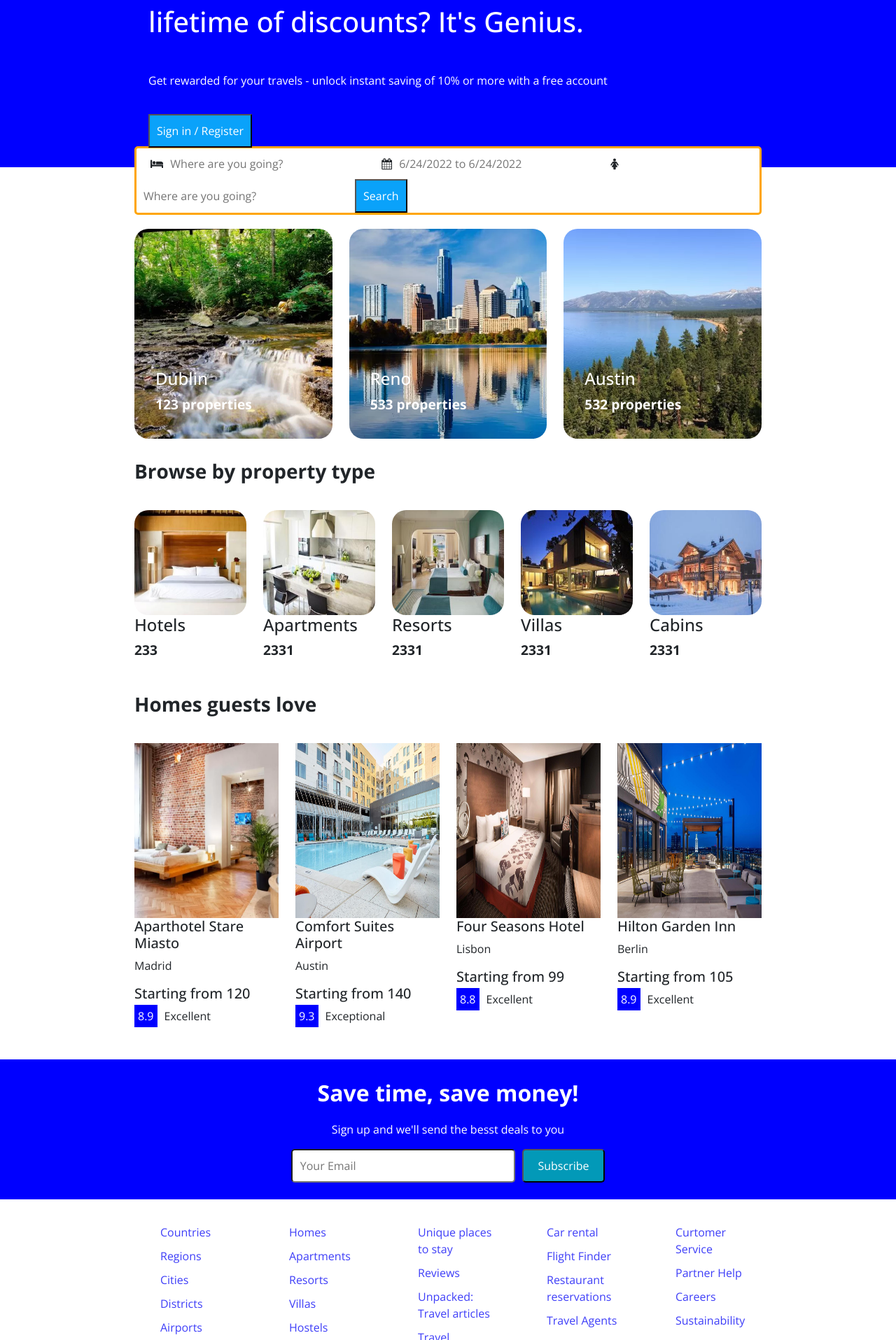
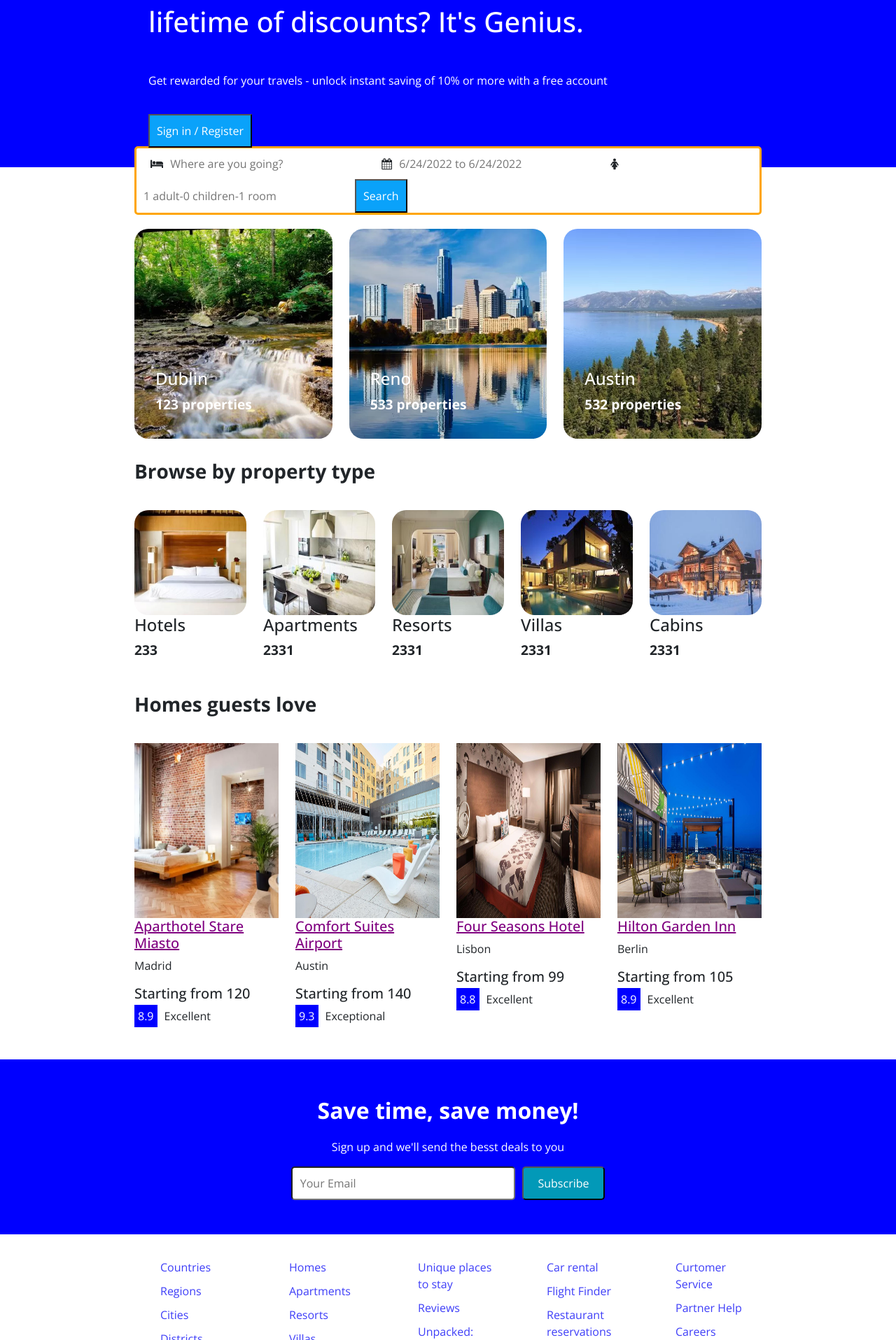
Before and after one commit to minhquangkid/React_new, a React (Create React App) app: page / in a window 1280 px wide. Shown: the part 241-2156 px from the top of the page at 70% size. Built offline with nearby package versions, Linux system fonts and the light colour scheme.

Commit message:
xong page home

```diff
--- a/src/header/header.js
+++ b/src/header/header.js
@@ -13,11 +13,14 @@ const icon = [
   },
   {
     icon: "fa fa-female",
-    label: "Where are you going?",
+    label: "1 adult-0 children-1 room",
   },
 ];
 
 const Header = () => {
+  const goTo = () => {
+    window.location.replace("http://localhost:3000/search");
+  };
   return (
     <React.Fragment>
       <div className={styles.head}>
@@ -32,7 +35,9 @@ const Header = () => {
         {icon.map((item) => {
           return <Iform key={item.icon} content={item} />;
         })}
-        <button className={styles.button}>Search</button>
+        <button className={styles.button} onClick={goTo}>
+          Search
+        </button>
       </div>
     </React.Fragment>
   );
--- a/src/homePage/form.module.css
+++ b/src/homePage/form.module.css
@@ -1,7 +1,7 @@
 .bottomBackground {
   background-color: blue;
   width: 100%;
-  height: 200px;
+  height: 250px;
   margin-top: 50px;
   margin-bottom: 30px;
 
--- a/src/homePage/middle.module.css
+++ b/src/homePage/middle.module.css
@@ -32,3 +32,7 @@
   color: white;
   background-color: blue;
 }
+.link {
+  color: purple;
+  text-decoration: underline;
+}
--- a/src/homePage/middlebottom.js
+++ b/src/homePage/middlebottom.js
@@ -3,6 +3,9 @@ import list from "../data/hotel_list.json";
 import "bootstrap/dist/css/bootstrap.min.css";
 import styles from "./middle.module.css";
 const MiddleBottom = () => {
+  const gogo = () => {
+    window.location.replace("http://localhost:3000/detail");
+  };
   return (
     <div className="row">
       {list.map((item) => {
@@ -15,7 +18,9 @@ const MiddleBottom = () => {
                 src={item.image_url}
               />
               <div>
-                <h5>{item.name}</h5>
+                <h5 onClick={gogo} className={styles.link}>
+                  {item.name}
+                </h5>
                 <p>{item.city}</p>
                 <h5>{`Starting from ${item.price}`}</h5>
                 <span className={styles.mark}>{item.rate}</span>
```
